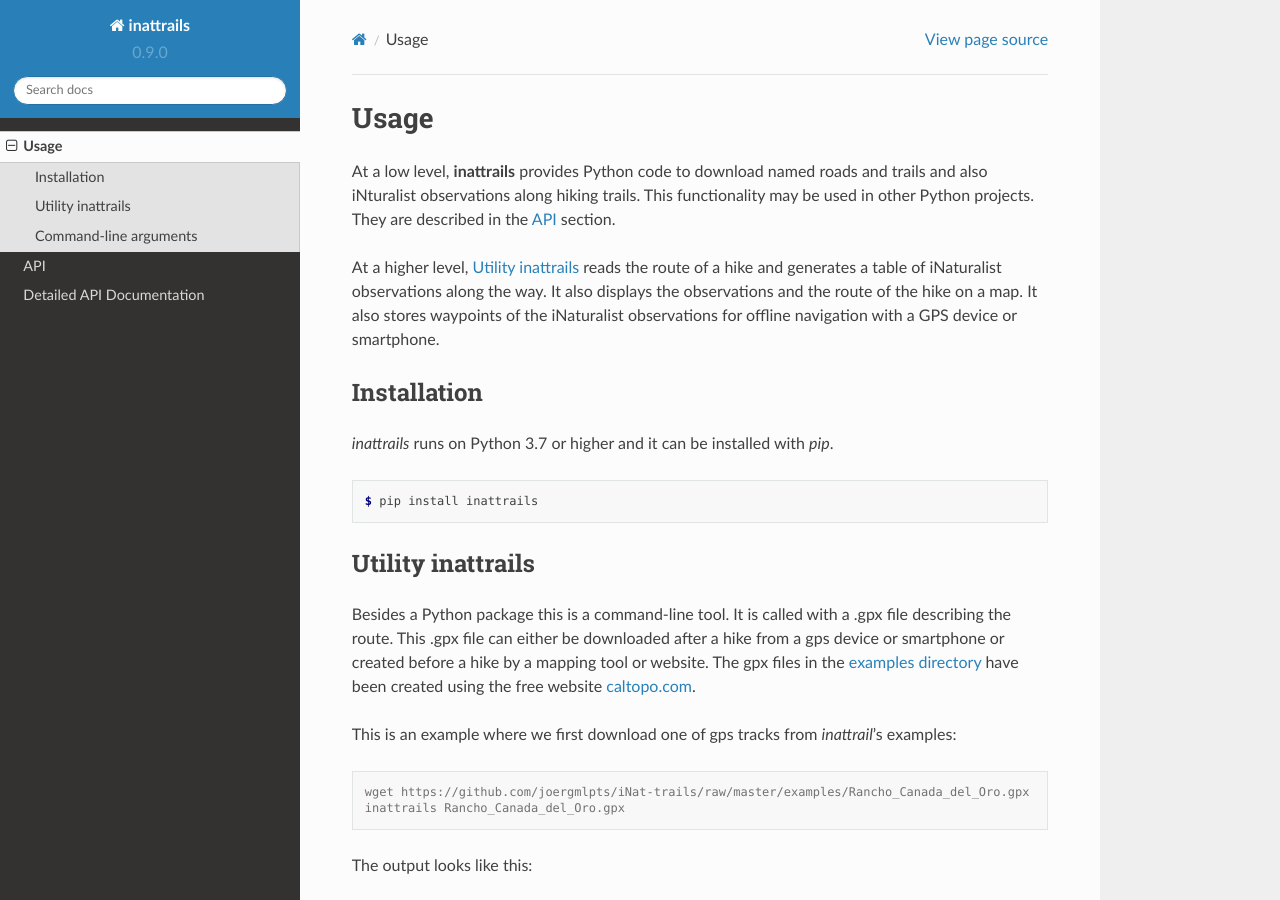
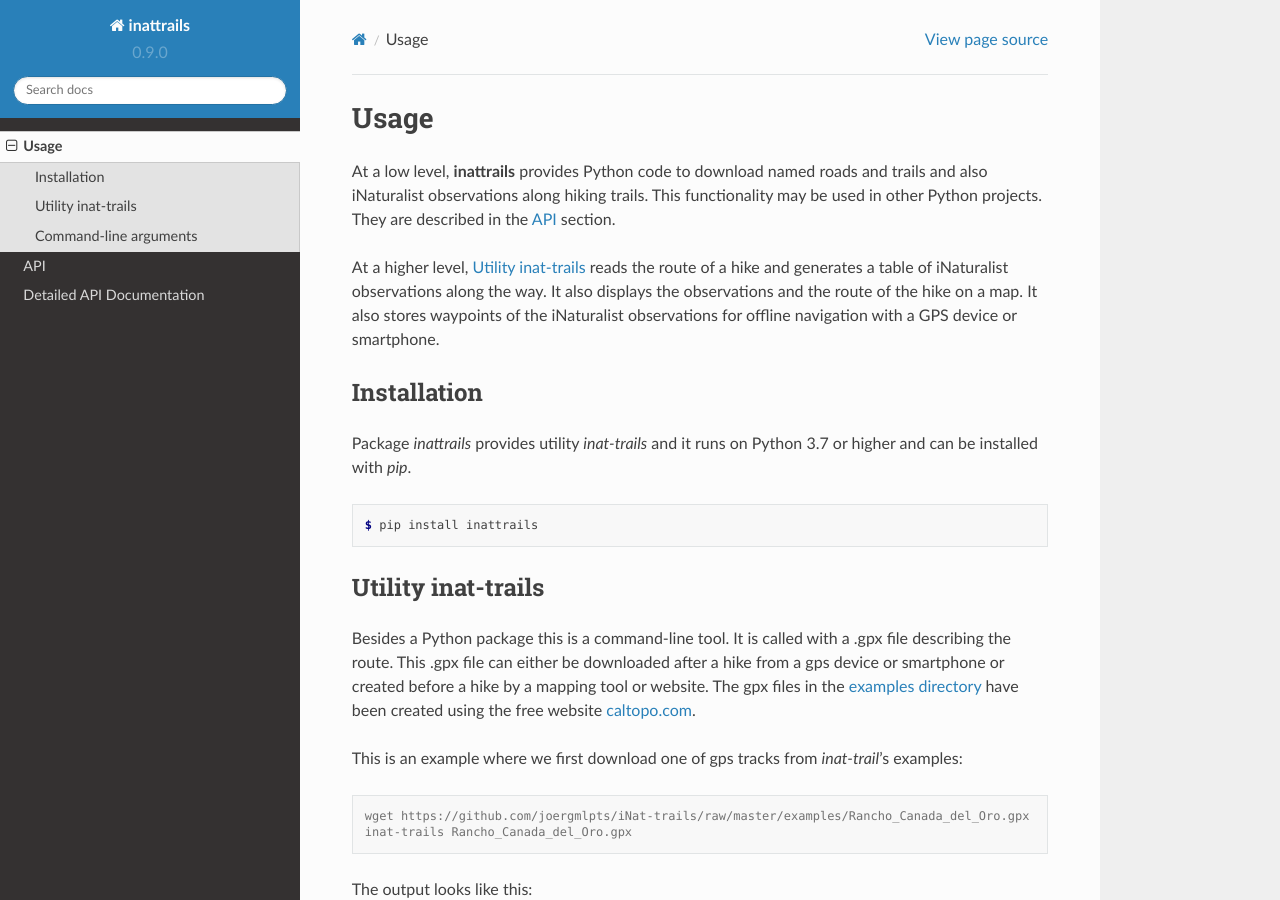
Before and after one commit to joergmlpts/iNat-trails, a Sphinx documentation site: the page built from docs/source/usage.rst, in a window 1280 px wide and 900 px high. Built offline with Sphinx 7.4.7 and the Read the Docs theme 2.0.0, drawn with Linux system fonts in a browser that asks for light colours; some of the changed text lies outside the part shown.

Commit message:
command-line utility named 'inat-trails', version 0.9.5

```diff
--- a/docs/source/usage.rst
+++ b/docs/source/usage.rst
@@ -2,7 +2,7 @@ Usage
 =====
 
 At a low level, **inattrails** provides Python code to download named roads
-and trails and also iNturalist observations along hiking trails.
+and trails and also iNaturalist observations along hiking trails.
 This functionality may be used in other Python projects. They are described in
 the :ref:`api` section.
 
@@ -17,7 +17,8 @@ smartphone.
 Installation
 ------------
 
-*inattrails* runs on Python 3.7 or higher and it can be installed with *pip*.
+Package *inattrails* provides utility *inat-trails* and it runs on Python 3.7
+or higher and can be installed with *pip*.
 
 .. code-block:: console
 
@@ -26,8 +27,8 @@ Installation
 
 .. _utility:
 
-Utility inattrails
-------------------
+Utility inat-trails
+-------------------
 
 Besides a Python package this is a command-line tool. It is called with a .gpx
 file describing the route. This .gpx file can either be downloaded after a hike
@@ -36,13 +37,13 @@ website. The gpx files in the
 `examples directory <https://github.com/joergmlpts/iNat-trails/tree/master/examples>`_
 have been created using the free website `caltopo.com <https://caltopo.com>`_.
 
-This is an example where we first download one of gps tracks from *inattrail*'s
+This is an example where we first download one of gps tracks from *inat-trail*'s
 examples:
 
 .. code-block:: console
 
    wget https://github.com/joergmlpts/iNat-trails/raw/master/examples/Rancho_Canada_del_Oro.gpx
-   inattrails Rancho_Canada_del_Oro.gpx
+   inat-trails Rancho_Canada_del_Oro.gpx
 
 The output looks like this:
 
@@ -133,8 +134,8 @@ as arguments. These options are supported:
 
 .. code-block:: console
 
-   $ inattrails -h
-   usage: inattrails [-h] [--quality_grade QUALITY_GRADE] [--iconic_taxon ICONIC_TAXON] [--login_names] gpx_file [gpx_file ...]
+   $ inat-trails -h
+   usage: inat-trails [-h] [--quality_grade QUALITY_GRADE] [--iconic_taxon ICONIC_TAXON] [--login_names] gpx_file [gpx_file ...]
 
    positional arguments:
      gpx_file              Load GPS track from .gpx file.
--- a/pyproject.toml
+++ b/pyproject.toml
@@ -1,6 +1,6 @@
 [project]
 name = 'inattrails'
-version = '0.9.5'
+version = '0.9.6'
 authors = [
   { name='joergmlpts', email='joergmlpts@outlook.com' },
 ]
@@ -28,7 +28,7 @@ dependencies = ['aiohttp', 'shapely', 'folium']
 keywords = ['inaturalist', 'trails', 'hiking']
 
 [project.scripts]
-inattrails = 'inattrails.inat_trails:main'
+inat-trails = 'inattrails.inat_trails:main'
 
 [project.urls]
 'Documentation' = 'https://inattrails.readthedocs.org'
--- a/setup.py
+++ b/setup.py
@@ -6,7 +6,7 @@ def long_description() -> str:
         return f.read()
 
 setup(name='inattrails',
-      version='0.9.5',
+      version='0.9.6',
       package_dir={'inattrails': 'src/inattrails'},
       packages=['inattrails'],
       author='joergmlpts',
@@ -39,7 +39,7 @@ setup(name='inattrails',
       ],
       entry_points = {
               'console_scripts': [
-                  'inattrails=inattrails.inat_trails:main',
+                  'inat-trails=inattrails.inat_trails:main',
               ],
           },
       python_requires='>=3.7',
```
Also changed, not shown: 1 other file.
